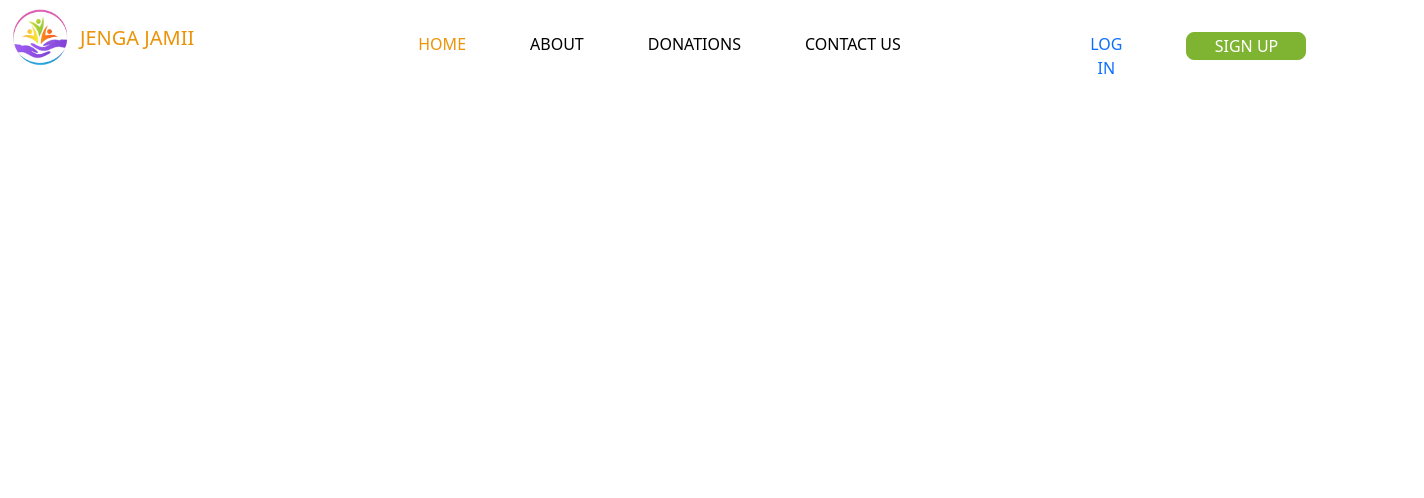
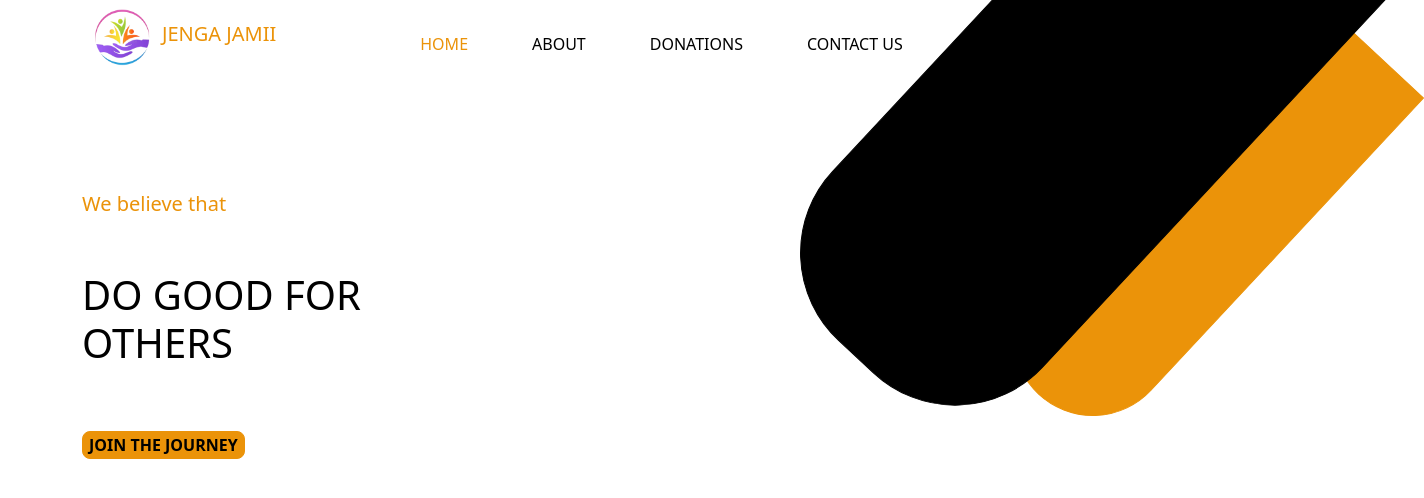
Before and after one commit to Sieva-cmd/jengajamii, a React (Create React App) app: page / in a window 1280 px wide. Shown: the top 498 px of the page, 1424 px wide, since content can reach past the window. Built offline with nearby package versions, Linux system fonts and the light colour scheme.

Commit message:
add hero section in home page

```diff
--- a/package.json
+++ b/package.json
@@ -9,7 +9,6 @@
     "bootstrap": "^5.1.3",
     "react": "^18.2.0",
     "react-bootstrap": "^2.4.0",
-    "react-dom": "^18.2.0",
     "react-router-dom": "^6.3.0",
     "react-scripts": "5.0.1",
     "web-vitals": "^2.1.4"
--- a/src/App.js
+++ b/src/App.js
@@ -1,23 +1,22 @@
 import './App.css';
-import { Routes, Route, } from "react-router-dom";
+import { Routes, Route } from 'react-router-dom'
 import Layout from './components/Layout/Layout';
-import HomePage from './pages/HomePage';
+import Home from './pages/HomePage';
 import 'bootstrap/dist/css/bootstrap.min.css';
 
 const App = () => {
     return (
-    <div className = "App" >
+
+        <>
         <Layout >
-        <Routes >
-        <Route path = '/' element = {<HomePage />}/>
 
-        </Routes>
-        </Layout>
+        </Layout> <Routes >
+        <Route path = '/' element = {< Home /> }/> </Routes> </>
 
 
 
 
-        </div>
+
     );
 }
 
--- a/src/components/Layout/Layout.module.css
+++ b/src/components/Layout/Layout.module.css
@@ -0,0 +1,5 @@
+.main {
+    margin: 3rem auto;
+    width: 90%;
+    max-width: 40rem;
+}
--- a/src/components/Layout/MainNavigation.js
+++ b/src/components/Layout/MainNavigation.js
@@ -1,10 +1,10 @@
 import classes from './MainNavigation.module.css'
-import {Link} from 'react-router-dom'
+import { Link } from 'react-router-dom'
 import logo from './assets/logo.png'
 import 'bootstrap/dist/css/bootstrap.min.css';
-// import { Navbar,Container,Nav } from 'react-bootstrap';
-const MainNavigation = () =>{
-    return(
+import { Navbar, Container, Nav } from 'react-bootstrap';
+const MainNavigation = () => {
+    return (
 
 
 
@@ -36,30 +36,68 @@ const MainNavigation = () =>{
         //       </Navbar.Collapse>
         //     </Container>
         //   </Navbar>
-        <header className={classes.header}>
-            <div>
-                <nav className={classes.nav}>
-                <img src ={logo} alt="Logo" className={classes.logo} />
-                <h5 className={classes.brand}>JENGA JAMII</h5>
-                    <ul>
-                        <div className={classes.center} >
-                        <li><Link style={{textDecoration: 'none',color:'#eb9309'}} to='/'> HOME</Link> </li>
-                        <li><Link style={{textDecoration: 'none',color:'#000'}} to='/about'> ABOUT</Link> </li>
-                        <li><Link style={{textDecoration: 'none',color:'#000'}} to='/donations'> DONATIONS</Link> </li>
-                        <li><Link style={{textDecoration: 'none',color:'#000'}} to='/contact'> CONTACT US</Link> </li>
-                        </div>
-                        <div className={classes.right} >
-                        <li><Link style={{textDecoration: 'none'}} to='/log'> LOG IN </Link> </li>
-                        <li><Link  style={{textDecoration: 'none'}} to='/sign'><button className={classes.btnGreen}>SIGN UP</button></Link> </li>
-                        </div>
+        <
+        Container >
+        <
+        header className = { classes.header } >
+        <
+        div >
+        <
+        nav className = { classes.nav } >
+        <
+        img src = { logo }
+        alt = "Logo"
+        className = { classes.logo }
+        /> <
+        h5 className = { classes.brand } > JENGA JAMII < /h5> <
+        ul >
+        <
+        div className = { classes.center } >
+        <
+        li > < Link style = {
+            { textDecoration: 'none', color: '#eb9309' }
+        }
+        to = '/' > HOME < /Link> </li >
+        <
+        li > < Link style = {
+            { textDecoration: 'none', color: '#000' }
+        }
+        to = '/about' > ABOUT < /Link> </li >
+        <
+        li > < Link style = {
+            { textDecoration: 'none', color: '#000' }
+        }
+        to = '/donations' > DONATIONS < /Link> </li >
+        <
+        li > < Link style = {
+            { textDecoration: 'none', color: '#000' }
+        }
+        to = '/contact' > CONTACT US < /Link> </li >
+        <
+        /div> <
+        div className = { classes.right } >
+        <
+        li > < Link style = {
+            { textDecoration: 'none' }
+        }
+        to = '/log' > LOG IN < /Link> </li >
+        <
+        li > < Link style = {
+            { textDecoration: 'none' }
+        }
+        to = '/sign' > < button className = { classes.btnGreen } > SIGN UP < /button></Link > < /li> < /
+        div >
 
 
 
 
-                    </ul>
-                </nav>
-            </div>
-        </header>
+        <
+        /ul> < /
+        nav > <
+        /div> < /
+        header >
+        <
+        /Container>
 
     )
 
--- a/src/components/Layout/MainNavigation.module.css
+++ b/src/components/Layout/MainNavigation.module.css
@@ -26,7 +26,7 @@
         display: flex;
         justify-content: right;
         position: absolute;
-        margin-left: 52rem;
+        margin-left: 40rem;
     }
 
     .right li {
@@ -37,7 +37,7 @@
         display: flex;
         justify-content: center;
         position: absolute;
-        margin-left: 10rem;
+        margin-left: 5rem;
     }
 
     .center li {
--- a/src/pages/HomePage.js
+++ b/src/pages/HomePage.js
@@ -1,9 +1,39 @@
-// import classes from "./HomePage.module.css"
+import classes from "./HomePage.module.css"
+import React from 'react'
+import 'bootstrap/dist/css/bootstrap.min.css';
+import { Navbar,Container,Nav,Button } from 'react-bootstrap';
 
-const HomePage = () =>{
-    return(
-        <div> Homepage</div>
+const Home = () => {
+    return (
+    <Container>
+       <div className={classes.main}>
+        <div className={classes.herosection}>
+
+        <div className={classes.partone}>
+            <h5 className={classes.hero}>We believe that</h5>
+            <h1 className ={classes.section}>DO GOOD FOR <br/> OTHERS </h1>
+            <button className={classes.btnhero}>JOIN THE JOURNEY</button>
+
+        </div>
+        <div className={classes.parttwo}>
+
+            <div className={classes.orangecolor}></div>
+            <div className={classes.blackcolor}>
+                 {/* <Button>LOG IN</Button>
+                 <Button>SIGN UP</Button> */}
+                 </div>
+            <div className={classes.heart}></div>
+
+        </div>
+        </div>
+
+
+         </div>
+
+    </Container>
+
+
     )
 
 }
-export default HomePage;
+export default Home;
--- a/src/pages/HomePage.module.css
+++ b/src/pages/HomePage.module.css
@@ -0,0 +1,62 @@
+.main {
+    color: black;
+}
+
+.hero {
+    color: #eb9309;
+    margin-top: 10%;
+}
+
+.section {
+    margin-top: 5%;
+}
+
+.btnhero {
+    border: 1px solid #eb9309;
+    border-radius: 8px;
+    background-color: #eb9309;
+    font-weight: bold;
+    margin-top: 5%;
+}
+
+
+/* .herosection {
+    display: flex;
+    justify-content: space-evenly;
+} */
+
+.blackcolor {
+    border: 1px solid black;
+    background-color: black;
+    border-radius: 0 120px 120px 0;
+    height: 18rem;
+    width: 40rem;
+    -webkit-transform: rotate(133deg);
+    -moz-transform: rotate(133deg);
+    -o-transform: rotate(133deg);
+    transform: rotate(133deg);
+    margin-top: -20rem;
+    margin-left: 42rem;
+}
+
+.orangecolor {
+    border: 1px solid #eb9309;
+    background-color: #eb9309;
+    border-radius: 0 120px 120px 0;
+    height: 10rem;
+    width: 30rem;
+    -webkit-transform: rotate(133deg);
+    -moz-transform: rotate(133deg);
+    -o-transform: rotate(133deg);
+    transform: rotate(133deg);
+    margin-top: -20rem;
+    margin-left: 55rem;
+}
+
+
+/* Button {
+    -webkit-transform: rotate(90deg);
+    -moz-transform: rotate(90deg);
+    -o-transform: rotate(90deg);
+    transform: rotate(90deg);
+} */
```
Also changed, not shown: src/index.js (+4 -6 lines), src/App.css (indentation only), 1 other file (tests, documents, lock files or other folders). Lines whose indentation alone changed are shown as unchanged.
